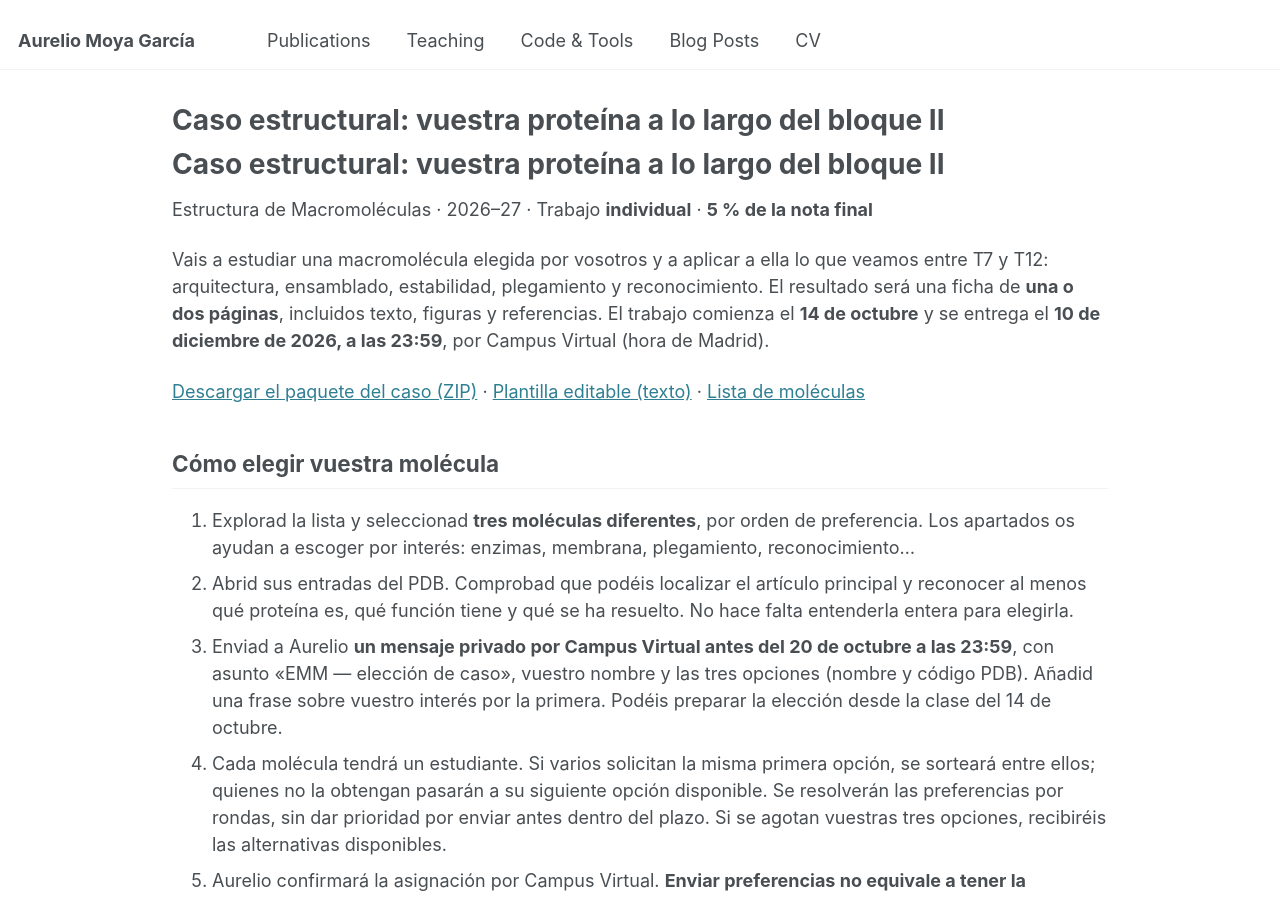
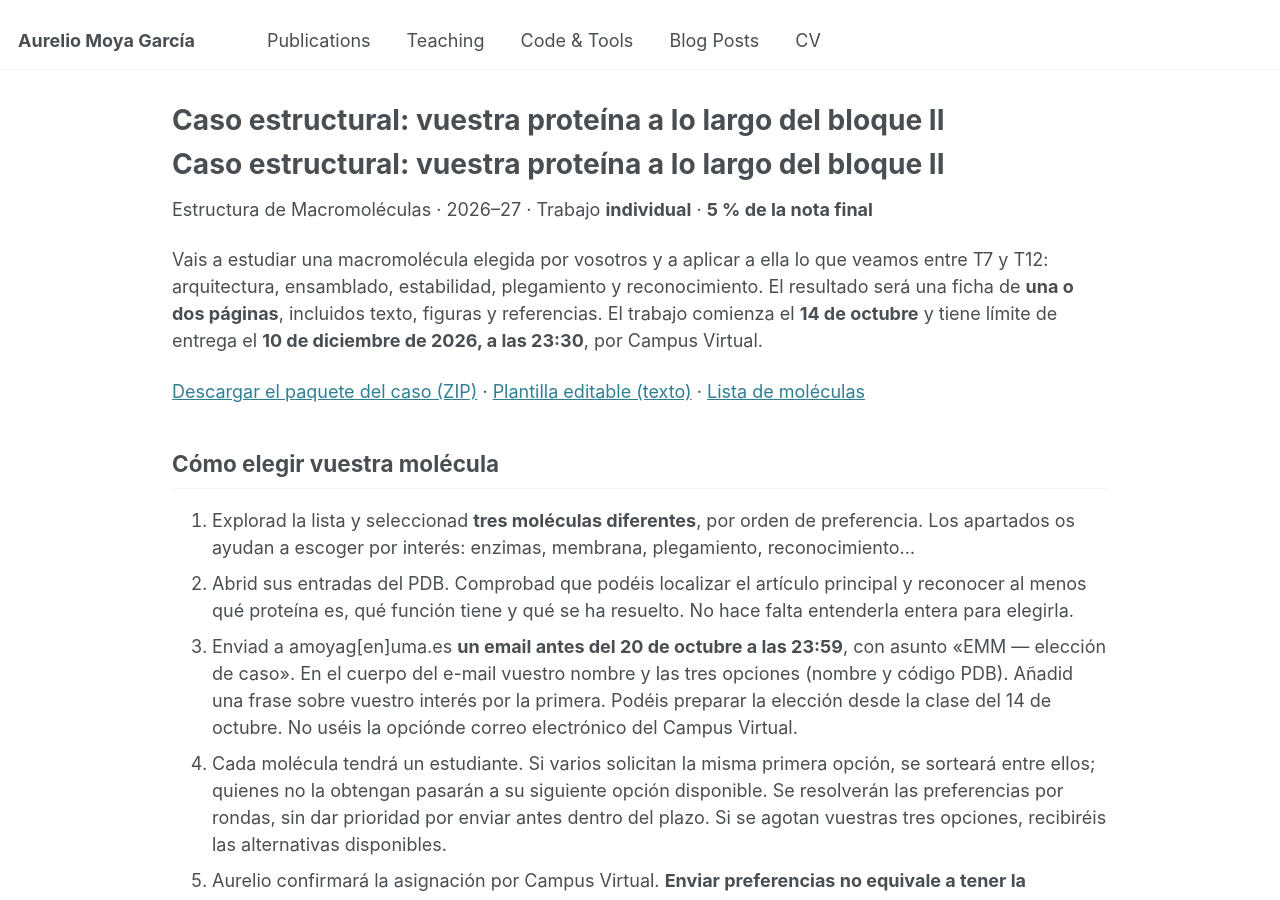
Before and after one commit to amoyag/amoyag.github.io, a Jekyll site: the page built from files/emm-26-27/caso/instrucciones.md, in a window 1280 px wide and 900 px high. Built offline with Jekyll 4.4.1, drawn with Linux system fonts in a browser that asks for light colours; our own code applies the rules of GitHub Pages for plain Markdown files.

Commit message:
Revise instructions for macromolecule case study
Updated submission deadline and contact method for case study.

```diff
--- a/files/emm-26-27/caso/instrucciones.md
+++ b/files/emm-26-27/caso/instrucciones.md
@@ -2,7 +2,7 @@
 
 Estructura de Macromoléculas · 2026–27 · Trabajo **individual** · **5 % de la nota final**
 
-Vais a estudiar una macromolécula elegida por vosotros y a aplicar a ella lo que veamos entre T7 y T12: arquitectura, ensamblado, estabilidad, plegamiento y reconocimiento. El resultado será una ficha de **una o dos páginas**, incluidos texto, figuras y referencias. El trabajo comienza el **14 de octubre** y se entrega el **10 de diciembre de 2026, a las 23:59**, por Campus Virtual (hora de Madrid).
+Vais a estudiar una macromolécula elegida por vosotros y a aplicar a ella lo que veamos entre T7 y T12: arquitectura, ensamblado, estabilidad, plegamiento y reconocimiento. El resultado será una ficha de **una o dos páginas**, incluidos texto, figuras y referencias. El trabajo comienza el **14 de octubre** y tiene límite de entrega el **10 de diciembre de 2026, a las 23:30**, por Campus Virtual.
 
 [Descargar el paquete del caso (ZIP)](https://amoyag.github.io/files/emm-26-27/caso/EMM_caso_estructural.zip) · [Plantilla editable (texto)](https://amoyag.github.io/files/emm-26-27/caso/plantilla_caso.txt) · [Lista de moléculas](https://amoyag.github.io/teaching/emm-moleculas)
 
@@ -10,7 +10,7 @@ Vais a estudiar una macromolécula elegida por vosotros y a aplicar a ella lo qu
 
 1. Explorad la lista y seleccionad **tres moléculas diferentes**, por orden de preferencia. Los apartados os ayudan a escoger por interés: enzimas, membrana, plegamiento, reconocimiento…
 2. Abrid sus entradas del PDB. Comprobad que podéis localizar el artículo principal y reconocer al menos qué proteína es, qué función tiene y qué se ha resuelto. No hace falta entenderla entera para elegirla.
-3. Enviad a Aurelio **un mensaje privado por Campus Virtual antes del 20 de octubre a las 23:59**, con asunto «EMM — elección de caso», vuestro nombre y las tres opciones (nombre y código PDB). Añadid una frase sobre vuestro interés por la primera. Podéis preparar la elección desde la clase del 14 de octubre.
+3. Enviad a amoyag[en]uma.es **un email antes del 20 de octubre a las 23:59**, con asunto «EMM — elección de caso». En el cuerpo del e-mail vuestro nombre y las tres opciones (nombre y código PDB). Añadid una frase sobre vuestro interés por la primera. Podéis preparar la elección desde la clase del 14 de octubre. No uséis la opciónde correo electrónico del Campus Virtual.
 4. Cada molécula tendrá un estudiante. Si varios solicitan la misma primera opción, se sorteará entre ellos; quienes no la obtengan pasarán a su siguiente opción disponible. Se resolverán las preferencias por rondas, sin dar prioridad por enviar antes dentro del plazo. Si se agotan vuestras tres opciones, recibiréis las alternativas disponibles.
 5. Aurelio confirmará la asignación por Campus Virtual. **Enviar preferencias no equivale a tener la molécula asignada.** Podéis explorar vuestra primera opción mientras tanto, pero esperad la confirmación antes de invertir en el análisis detallado. Quien no envíe preferencias elegirá entre las opciones restantes con el profesor.
 
```
